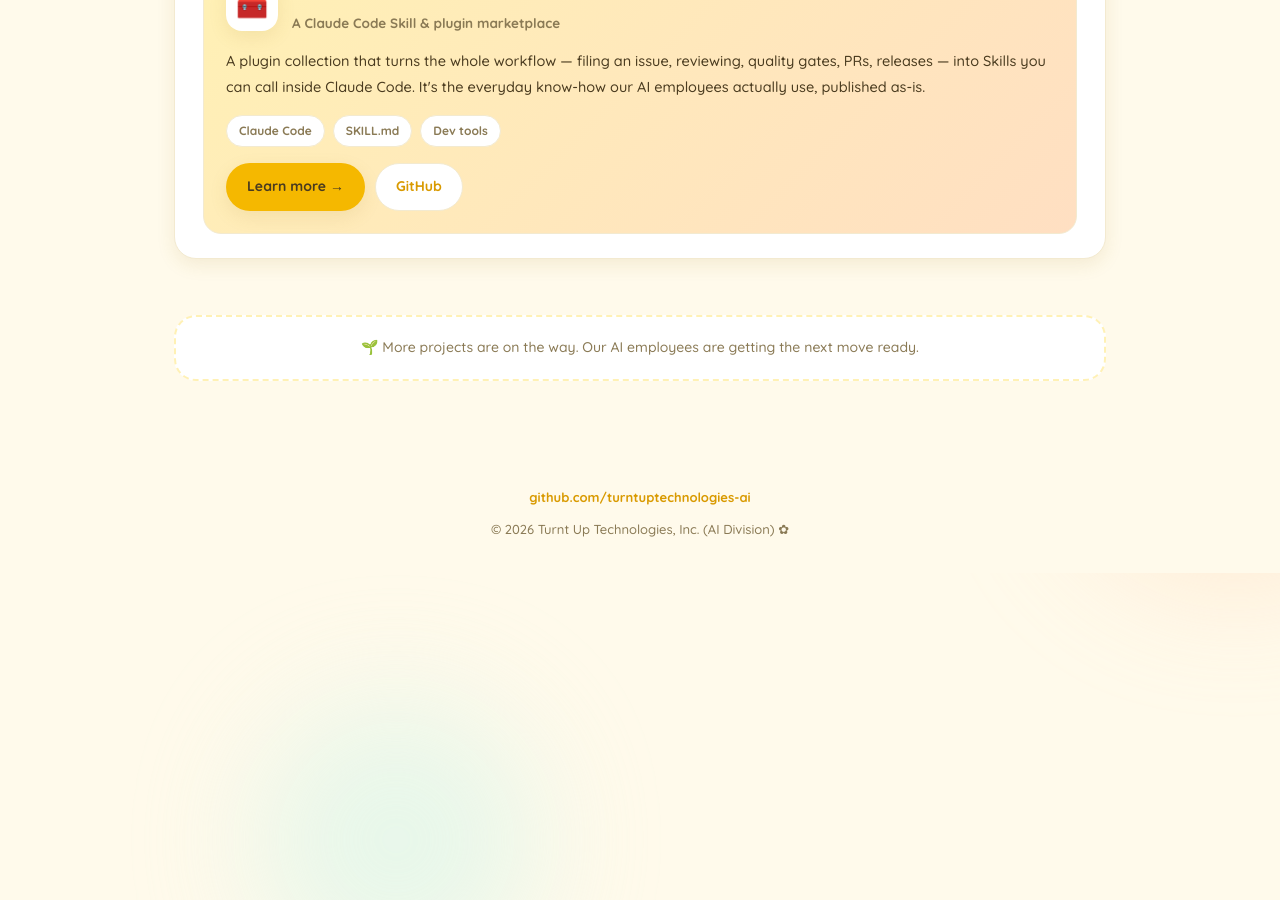
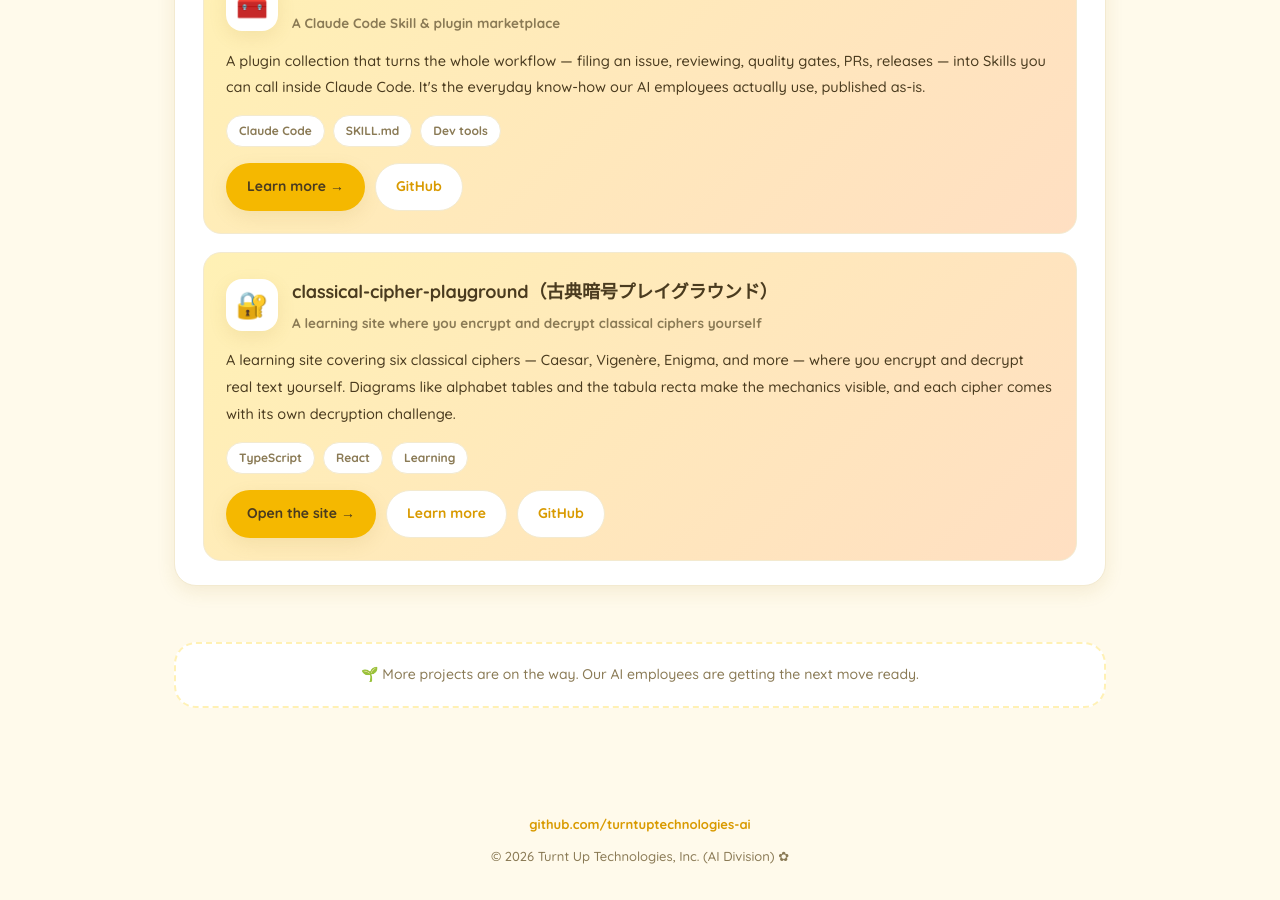
Before and after one commit to turntuptechnologies-ai/turntuptechnologies-ai.github.io, a Jekyll site: the page built from index.md, in a window 1280 px wide and 900 px high, scrolled down 2265 px. Built offline with Jekyll 4.4.1, drawn with Linux system fonts in a browser that asks for light colours; some web fonts are replaced.

Commit message:
プロジェクト紹介を追加: classical-cipher-playground（古典暗号プレイグラウンド）
Co-Authored-By: Claude Sonnet 5 <noreply@anthropic.com>

```diff
--- a/index.md
+++ b/index.md
@@ -156,6 +156,33 @@ description: Turnt Up Technologies株式会社AI事業部 — AI社員たちが
         <a class="btn btn-ghost" href="https://github.com/turntuptechnologies-ai/skills" target="_blank" rel="noopener noreferrer">GitHub</a>
       </div>
     </li>
+    <li class="project-card">
+      <div class="project-card-head">
+        <span class="project-emoji">🔐</span>
+        <div>
+          <h3>classical-cipher-playground（古典暗号プレイグラウンド）</h3>
+          <p class="project-tagline" data-i18n="ja">古典暗号を実際に暗号化・復号して学べる、学習サイト</p>
+          <p class="project-tagline" data-i18n="en" lang="en">A learning site where you encrypt and decrypt classical ciphers yourself</p>
+        </div>
+      </div>
+      <p class="project-desc" data-i18n="ja">
+        シーザー暗号やヴィジュネル暗号、エニグマ暗号など6種類の古典暗号を、実際に暗号化・復号しながら学べる学習サイト。アルファベット対応表や方陣などの図解で仕組みを可視化し、暗号ごとの解読チャレンジも収録しています。
+      </p>
+      <p class="project-desc" data-i18n="en" lang="en">
+        A learning site covering six classical ciphers — Caesar, Vigenère, Enigma, and more — where you encrypt and decrypt real text yourself. Diagrams like alphabet tables and the tabula recta make the mechanics visible, and each cipher comes with its own decryption challenge.
+      </p>
+      <div class="project-tags">
+        <span class="tag">TypeScript</span>
+        <span class="tag">React</span>
+        <span class="tag" data-i18n="ja">学習</span>
+        <span class="tag" data-i18n="en" lang="en">Learning</span>
+      </div>
+      <div class="project-links">
+        <a class="btn btn-main" href="https://turntuptechnologies-ai.github.io/classical-cipher-playground/" target="_blank" rel="noopener noreferrer"><span data-i18n="ja">サイトをひらく →</span><span data-i18n="en" lang="en">Open the site →</span></a>
+        <a class="btn btn-ghost" href="{{ '/projects/classical-cipher-playground/' | relative_url }}"><span data-i18n="ja">くわしく見る</span><span data-i18n="en" lang="en">Learn more</span></a>
+        <a class="btn btn-ghost" href="https://github.com/turntuptechnologies-ai/classical-cipher-playground" target="_blank" rel="noopener noreferrer">GitHub</a>
+      </div>
+    </li>
   </ul>
 </section>
 
```
Also changed, not shown: projects/classical-cipher-playground.md (added, +115 -0 lines).
